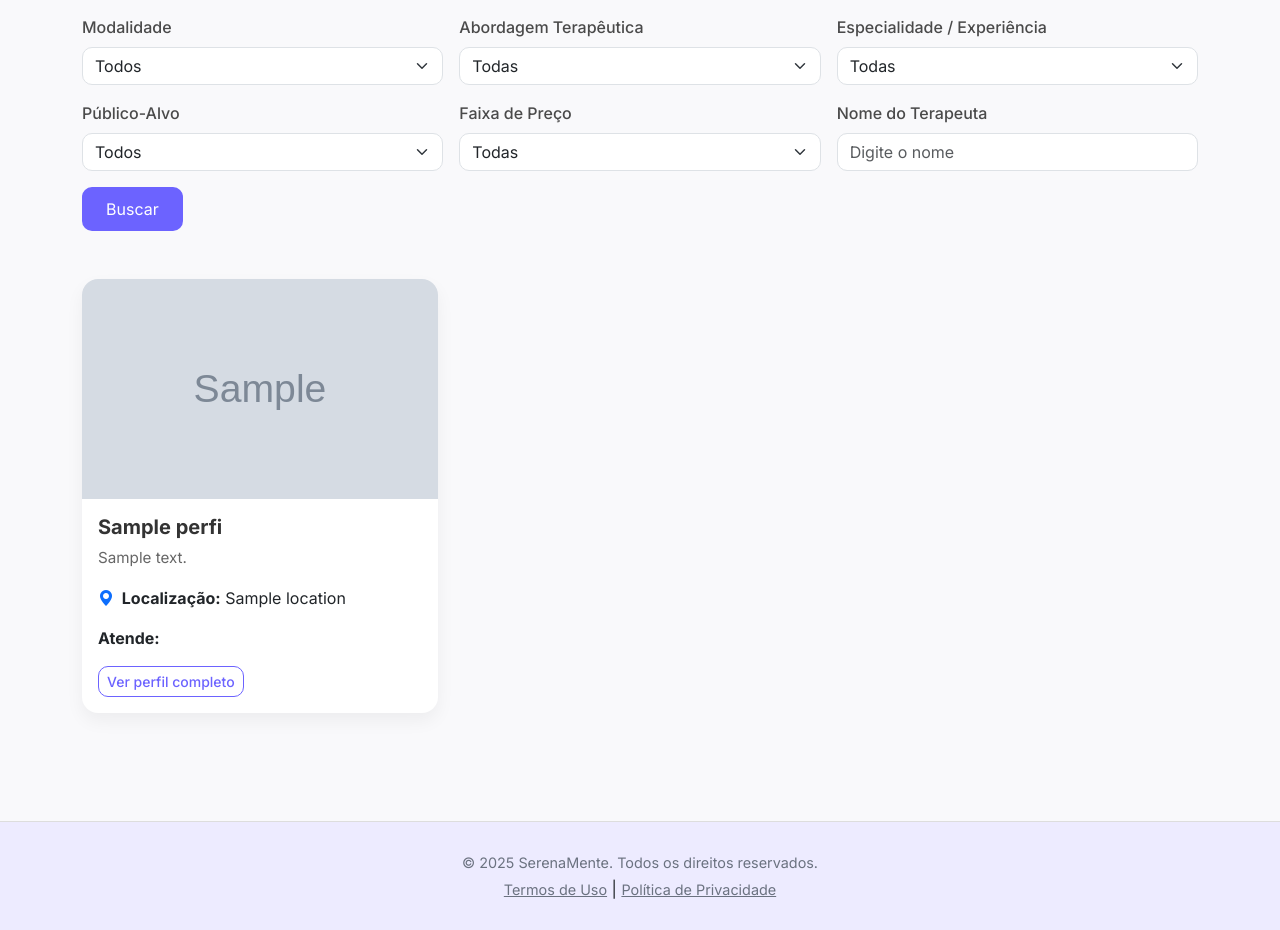
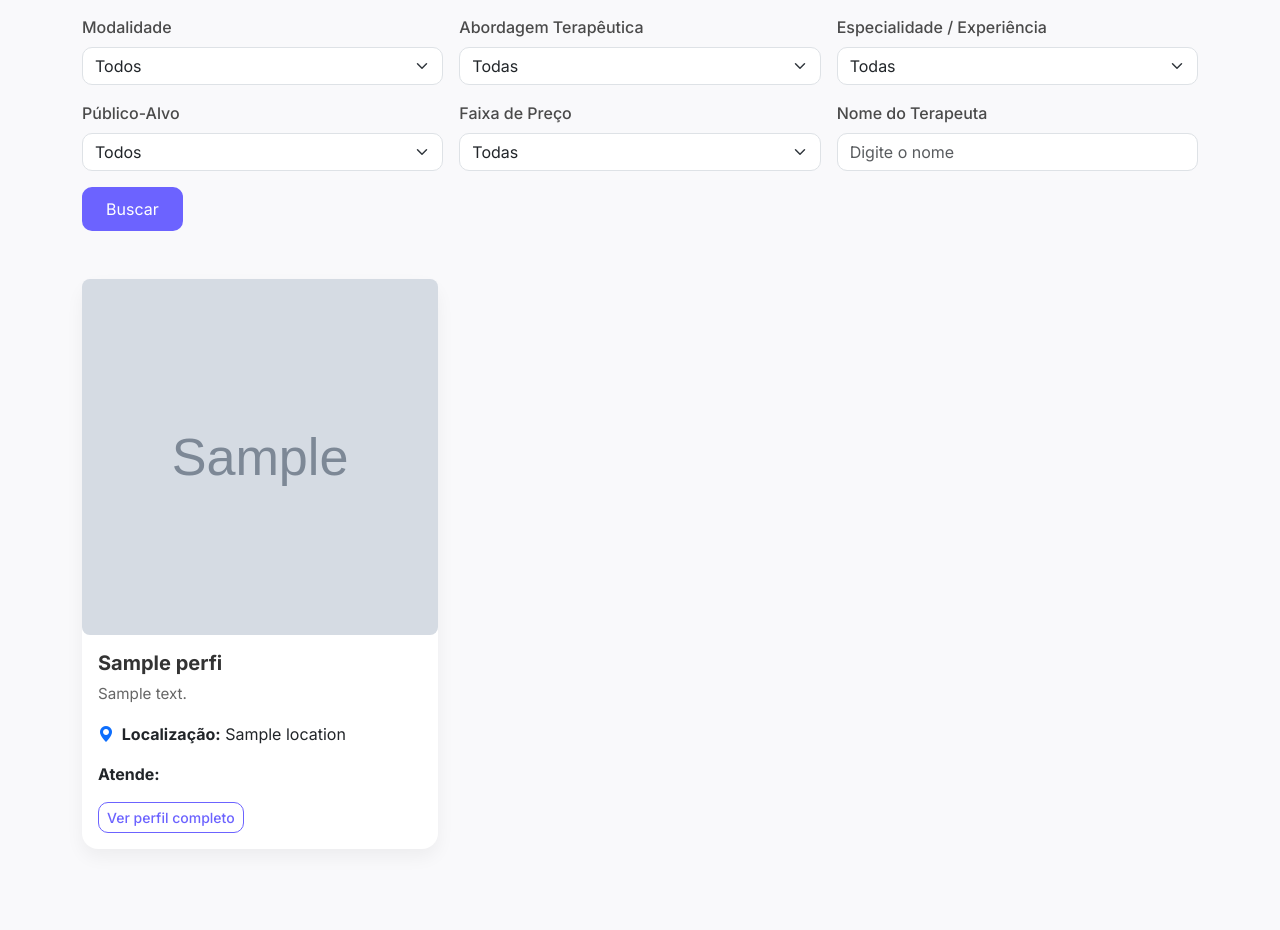
Before and after one commit to GabrielH9981/serenamente, a Flask app: template templates/publicos.html in a window 1280 px wide. Shown: the part 314-1244 px from the top of the page. Run offline with Flask 3, Linux system fonts and the light colour scheme; the template is opened without the code that fills it: most values are stand-ins (such as "Sample title", 1, 10 or a date in 2020); grey boxes marked "Sample" are stand-in pictures.

Commit message:
Alterado armazenamento de imagens

```diff
--- a/requirements.txt
+++ b/requirements.txt
@@ -3,3 +3,4 @@
 Pillow==11.3.0
 Werkzeug==3.1.3
 gunicorn
+cloudinary
--- a/static/css/navbar.css
+++ b/static/css/navbar.css
@@ -15,3 +15,19 @@
 .navbar .btn-light:hover {
   background-color: #f0f0f0;
 }
+
+@media (max-width: 991.98px) {
+  .offcanvas-body .nav-link {
+    font-size: 1.1rem; /* Aumenta o tamanho da fonte dos links */
+    font-weight: 500;
+  }
+
+  .offcanvas-body .btn {
+    font-size: 1.1rem;
+    font-weight: 600;
+  }
+
+  .offcanvas-title {
+    font-size: 1.25rem;
+  }
+}
--- a/static/css/publicos.css
+++ b/static/css/publicos.css
@@ -80,3 +80,20 @@
     margin-bottom: 0;
     font-size: 0.9rem;
 }
+
+.square-image-container {
+  position: relative;
+  width: 100%;
+  padding-top: 100%; /* 1:1 ratio */
+  overflow: hidden;
+  border-radius: 0.5rem;
+}
+
+.square-image-container img {
+  position: absolute;
+  top: 0;
+  left: 0;
+  width: 100%;
+  height: 100%;
+  object-fit: cover;
+}
--- a/templates/perfil_publico.html
+++ b/templates/perfil_publico.html
@@ -31,11 +31,7 @@
     <div class="card shadow-sm p-4">
         <div class="row g-4 flex-column flex-md-row">
             <div class="col-md-4 text-center">
-                {% if profile.profile_picture_url %}
-                    <img src="{{ url_for('static', filename=profile.profile_picture_url.split('static/')[-1]) }}" class="img-fluid rounded-circle profile-image" alt="{{ profile.name }}">
-                {% else %}
-                    <img src="https://via.placeholder.com/200x200.png?text=Sem+Foto" class="profile-image" alt="Sem Foto">
-                {% endif %}
+                <img src="{{ profile.profile_picture_url if profile.profile_picture_url and profile.profile_picture_url.startswith('http') else url_for('static', filename=profile.profile_picture_url or 'static/img/default_profile.jpg') }}" class="card-img-top" alt="{{ profile.name }}">
             </div>
             <div class="col-md-8">
                 <h2 class="mb-1">{{ profile.name }}</h2>
--- a/templates/publicos.html
+++ b/templates/publicos.html
@@ -82,9 +82,14 @@
         {% for p in perfis %}
         <div class="col-12 col-sm-6 col-md-4 mb-4">
             <div class="card h-100">
-                {% if p.profile_picture_url %}
-                <img src="{{ url_for('static', filename=p.profile_picture_url) }}" class="card-img-top" alt="{{ p.name }}">
-                {% endif %}
+
+                <a href="{{ url_for('psicologos.perfil_publico', profile_id=p.id) }}">
+                  <div class="square-image-container">
+                    <img src="{{ p.profile_picture_url if p.profile_picture_url and p.profile_picture_url.startswith('http') else url_for('static', filename=p.profile_picture_url or 'static/img/default_profile.jpg') }}"
+                         alt="{{ p.name }}">
+                  </div>
+                </a>
+
                 <div class="card-body">
                     <h5 class="card-title">{{ p.name }}</h5>
                     <p class="card-text">{{ p.short_bio or '' }}</p>
```
Also changed, not shown: routes/perfil.py (+14 -13 lines), templates/perfil.html (+8 -2 lines), utils/cloudinary_config.py (added, +21 -0 lines), static/img/default_profile.jpg (added), static/uploads/profile_11.jpg (deleted).
